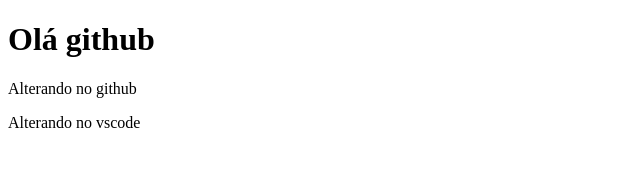
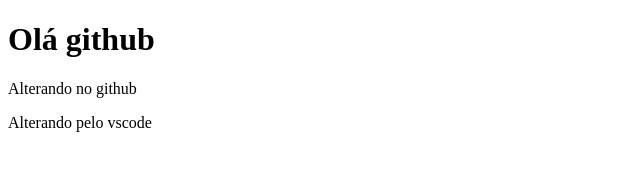
Before and after one commit to AdamosPorfiro/GITHUB, a plain HTML site: page Primeiro_repositorio/index.html in a window 1280 px wide. Shown: the full height of the page, 0-640 px from the left. Drawn offline with Linux system fonts and the light colour scheme.

Commit message:
Alteração_linha_22_novamente

```diff
--- a/Primeiro_repositorio/index.html
+++ b/Primeiro_repositorio/index.html
@@ -19,7 +19,7 @@
             Alterando no github
         </p>
         <p>
-            Alterando no vscode
+            Alterando pelo vscode
         </p>
     </body>
 
```
